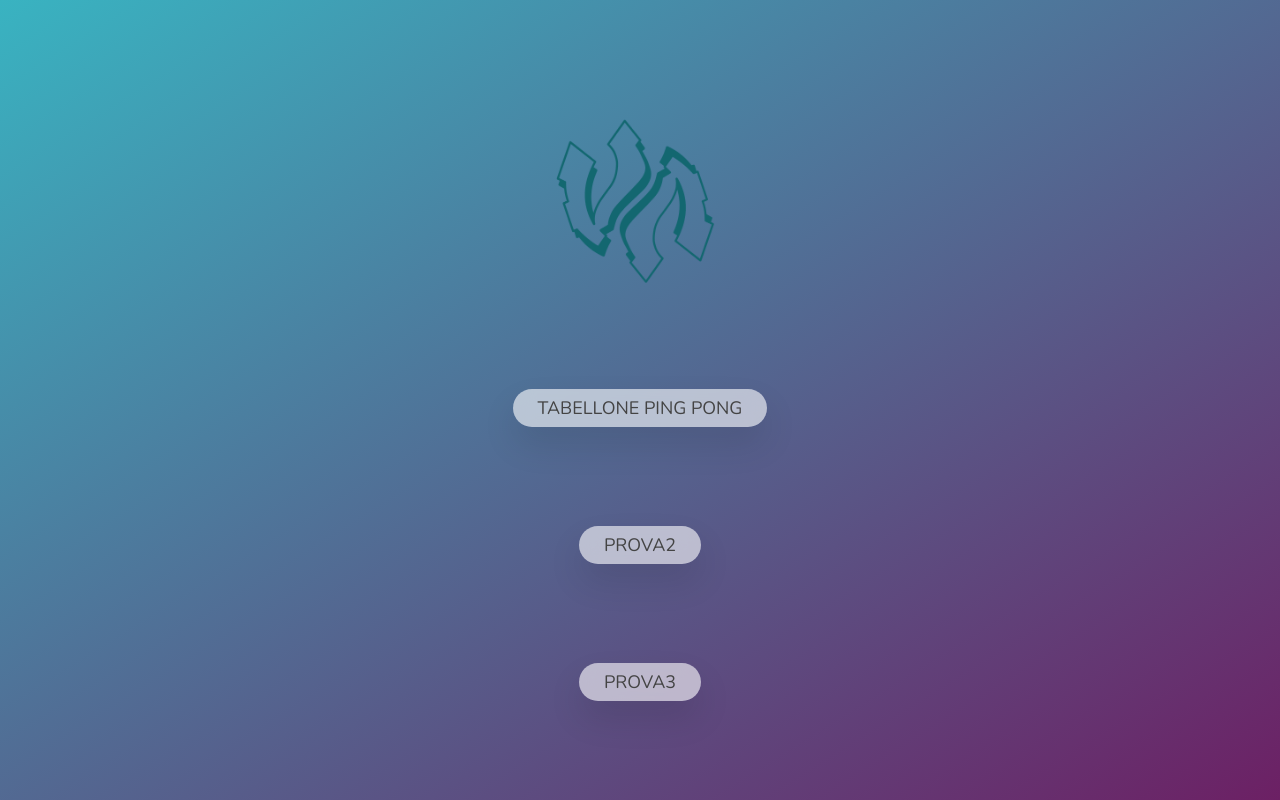
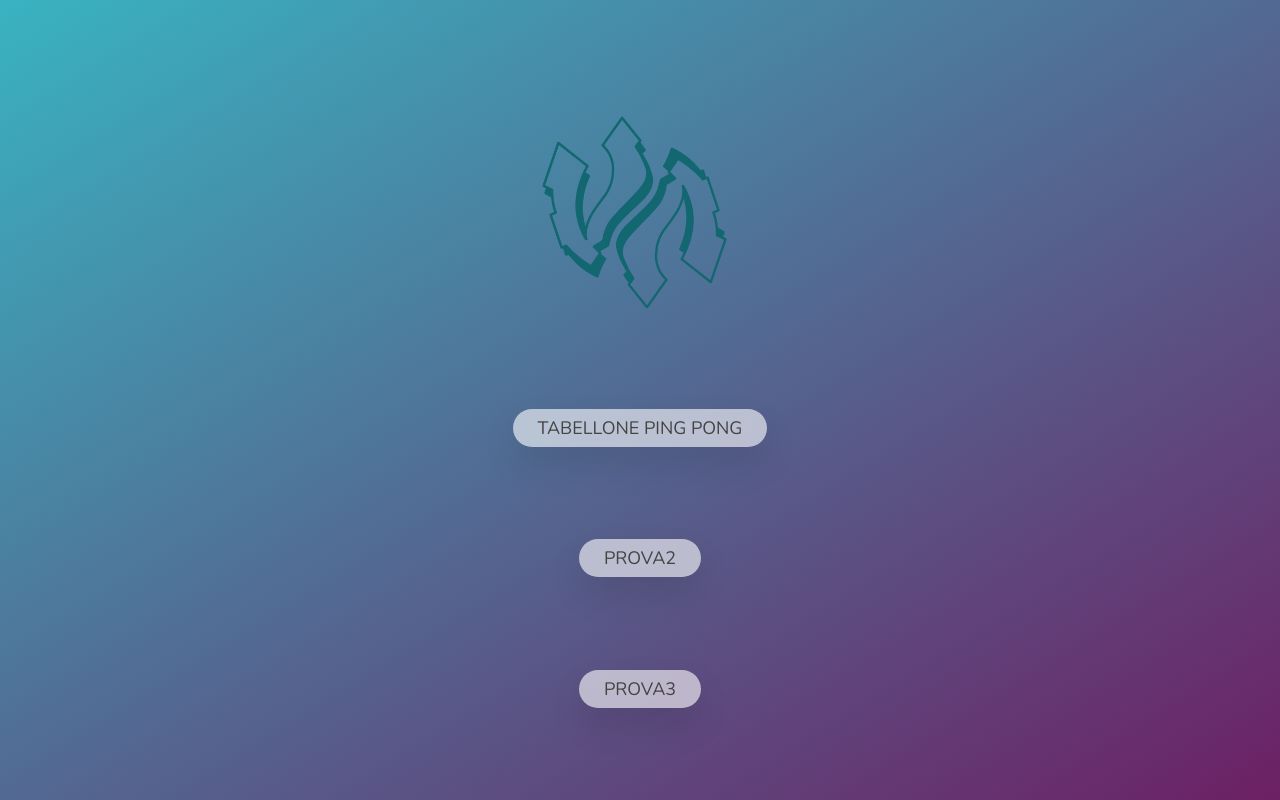
Before and after one commit to viceversarighi/link1, a plain HTML site: page index.html in a window 1280 px wide. Drawn offline with nearby package versions, Linux system fonts and the light colour scheme.

Commit message:
Update style.css

```diff
--- a/style.css
+++ b/style.css
@@ -25,8 +25,8 @@ body {
 }
 
 img {
-  width: 20%;
-  /*left: 10px;*/
+  width: 100%;
+  max-width: 300px;
 }
 
 /*h1 {
```
